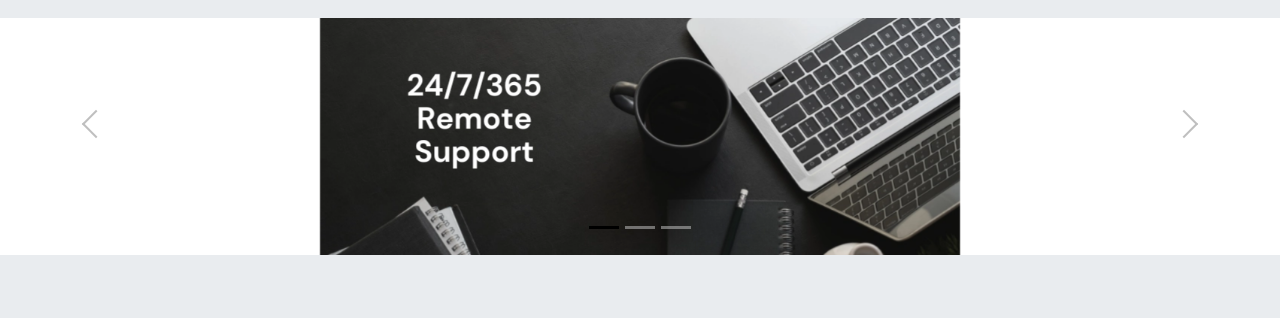
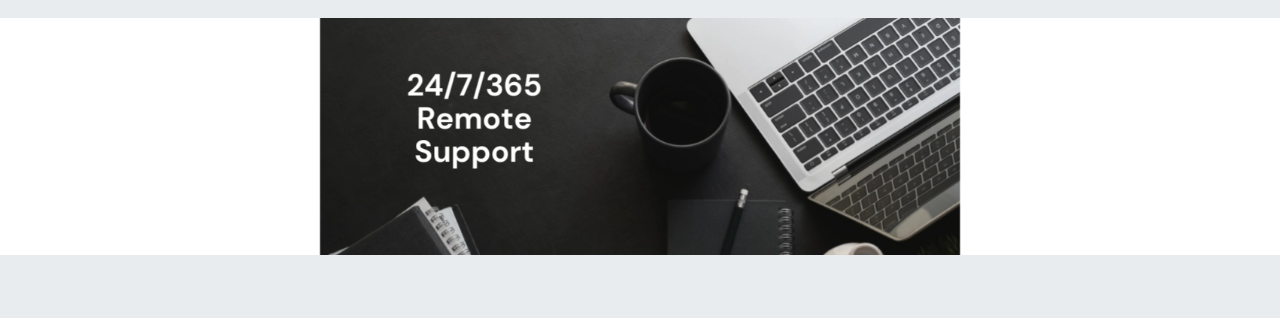
Before and after one commit to SkarletTeam/skarlet, a Jekyll site: the page built from index.md, in a window 1280 px wide. Shown: the part 1064-1382 px from the top of the page. Built offline with Jekyll 4.4.1, drawn with Linux system fonts in a browser that asks for light colours.

Commit message:
Update index.md

```diff
--- a/index.md
+++ b/index.md
@@ -27,11 +27,6 @@ title: Skarlet Corp. IT and Security Services.
 
 	<br><br>
 	<div id="carouselIndicators" class="carousel slide" data-ride="carousel">
-	  <ol class="carousel-indicators">
-		<li data-target="#carouselIndicators" data-slide-to="0" class="active"></li>
-		<li data-target="#carouselIndicators" data-slide-to="1"></li>
-		<li data-target="#carouselIndicators" data-slide-to="2"></li>
-	  </ol>
 	  <div class="carousel-inner">
 		<div class="carousel-item active">
 		  <img class="d-block w-50" src="/img/remote support 247365.webp" alt="24 7 365 Remote Support">
@@ -43,14 +38,6 @@ title: Skarlet Corp. IT and Security Services.
 		  <img class="d-block w-50" src="/img/managed it and security.webp" alt="Managed IT & Security">
 		</div>
 	  </div>
-	  <a class="carousel-control-prev" href="#carouselIndicators" role="button" data-slide="prev">
-		<span class="carousel-control-prev-icon" aria-hidden="true"></span>
-		<span class="sr-only">Previous</span>
-	  </a>
-	  <a class="carousel-control-next" href="#carouselIndicators" role="button" data-slide="next">
-		<span class="carousel-control-next-icon" aria-hidden="true"></span>
-		<span class="sr-only">Next</span>
-	  </a>
 	</div>
 </div>
 </center>
```
